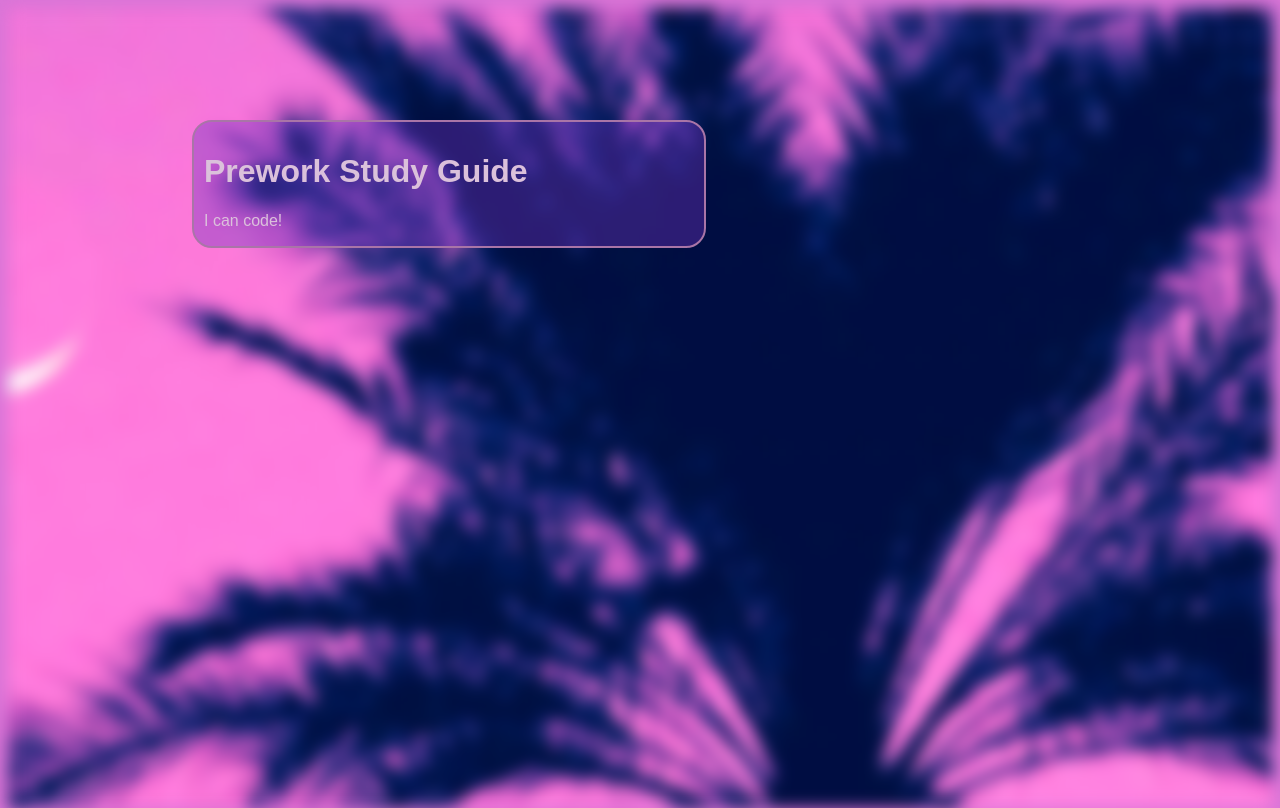
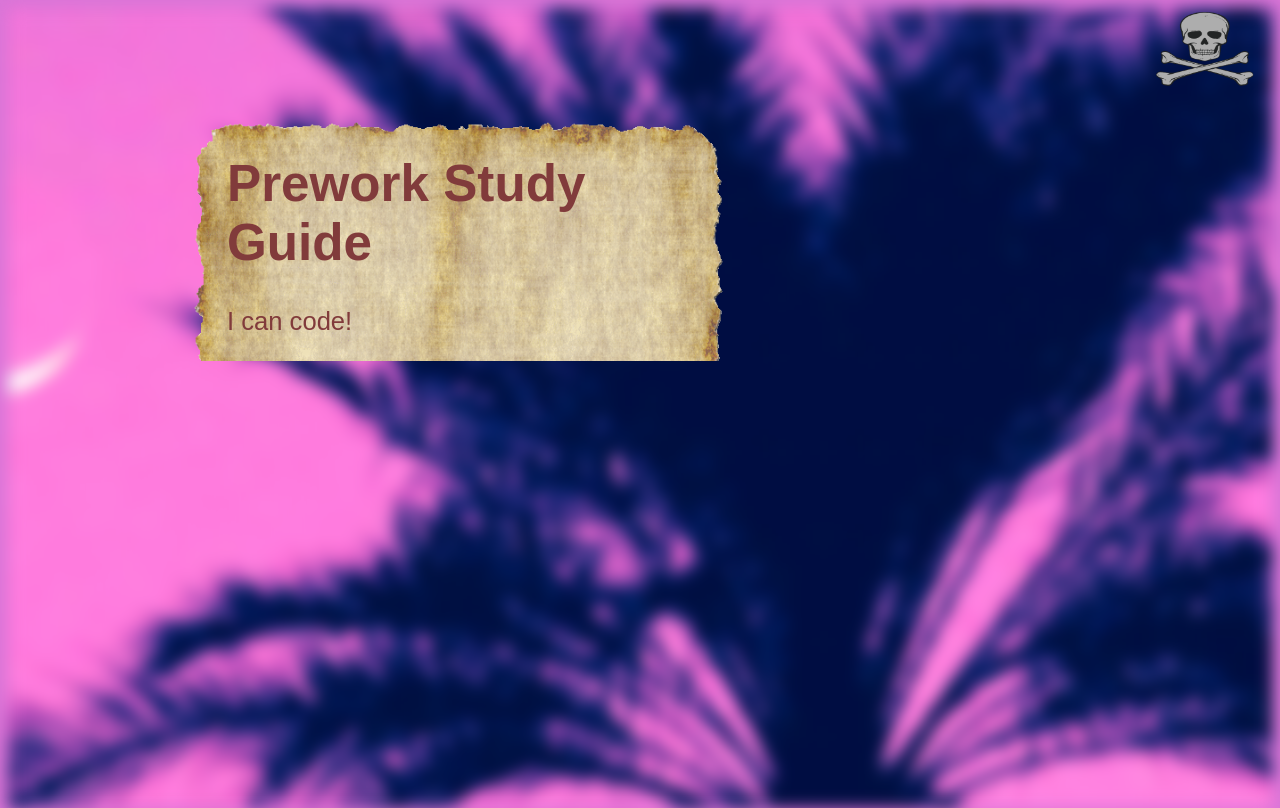
Before and after one commit to stanjosh/bootcamp, a plain HTML site: page prework-study-guide/index.html in a window 1280 px wide. Drawn offline with Linux system fonts and the light colour scheme.

Commit message:
some images added and css for style and fun

```diff
--- a/prework-study-guide/index.html
+++ b/prework-study-guide/index.html
@@ -11,9 +11,12 @@
       height: 100%;
       background-color: #D975D7;
       font-family: Arial, Helvetica, sans-serif;
+      font-weight: 300;
+      font-size: 2vw;
     }
     .bg-image {
       background-image: url(assets/palm_bg.jpg);
+      background-attachment: fixed;
       filter: blur(8px);
       height: 100%;
       background-position: center;
@@ -22,17 +25,22 @@
     }
     .nice-box {
       position: absolute;
-      padding-top: 10px;
-      padding-left: 10px;
+      padding-left: 35px;
       top: 15%;
       left: 15%;
-      border: 2px solid #a975a7;
-      border-radius: 20px;
-      color:#dbc1db;
-      background-color: rgb(255, 255, 255);
-      background-color: rgba(111, 50, 190, 0.4);
+      color:#813b3b;
+      background-image: url(assets/parchment.png);
+      background-size: cover;
+      background-repeat: no-repeat;
       width: 80%;
       max-width: 500px;
+    }
+    .corner-image {
+      right: 10px;
+      top: 10px;
+      position: fixed;
+      width: 10%;
+      height: 10%;
     }
   </style>
   <body>
@@ -49,6 +57,8 @@
         <footer>
           <p>I can code!</p>
         </footer>
+
       </div>
+      <img src="assets/jolly.png" class="corner-image">
   </body>
 </html>
```
Also changed, not shown: prework-study-guide/assets/jolly.png (added), prework-study-guide/assets/parchment.png (added).
